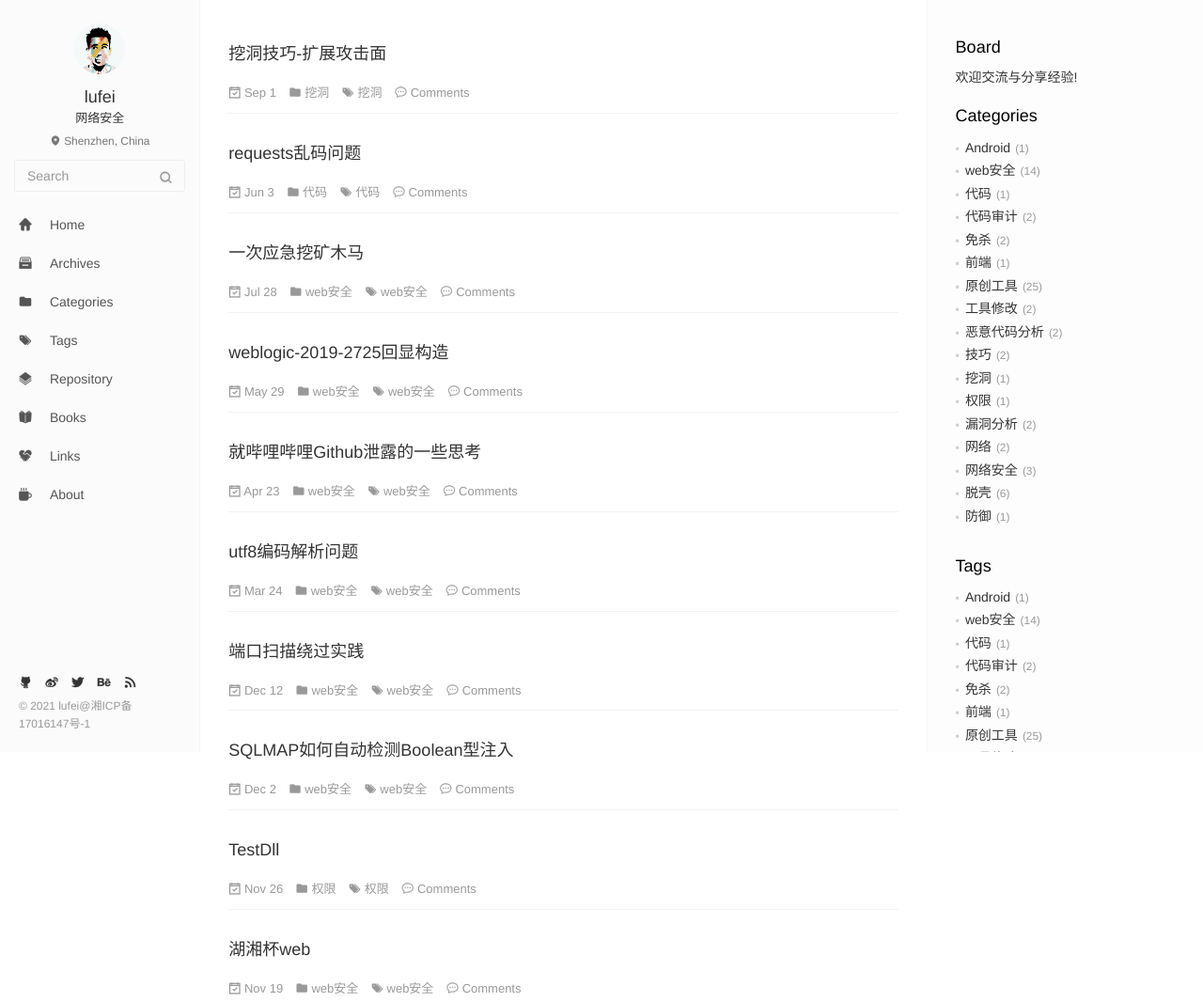
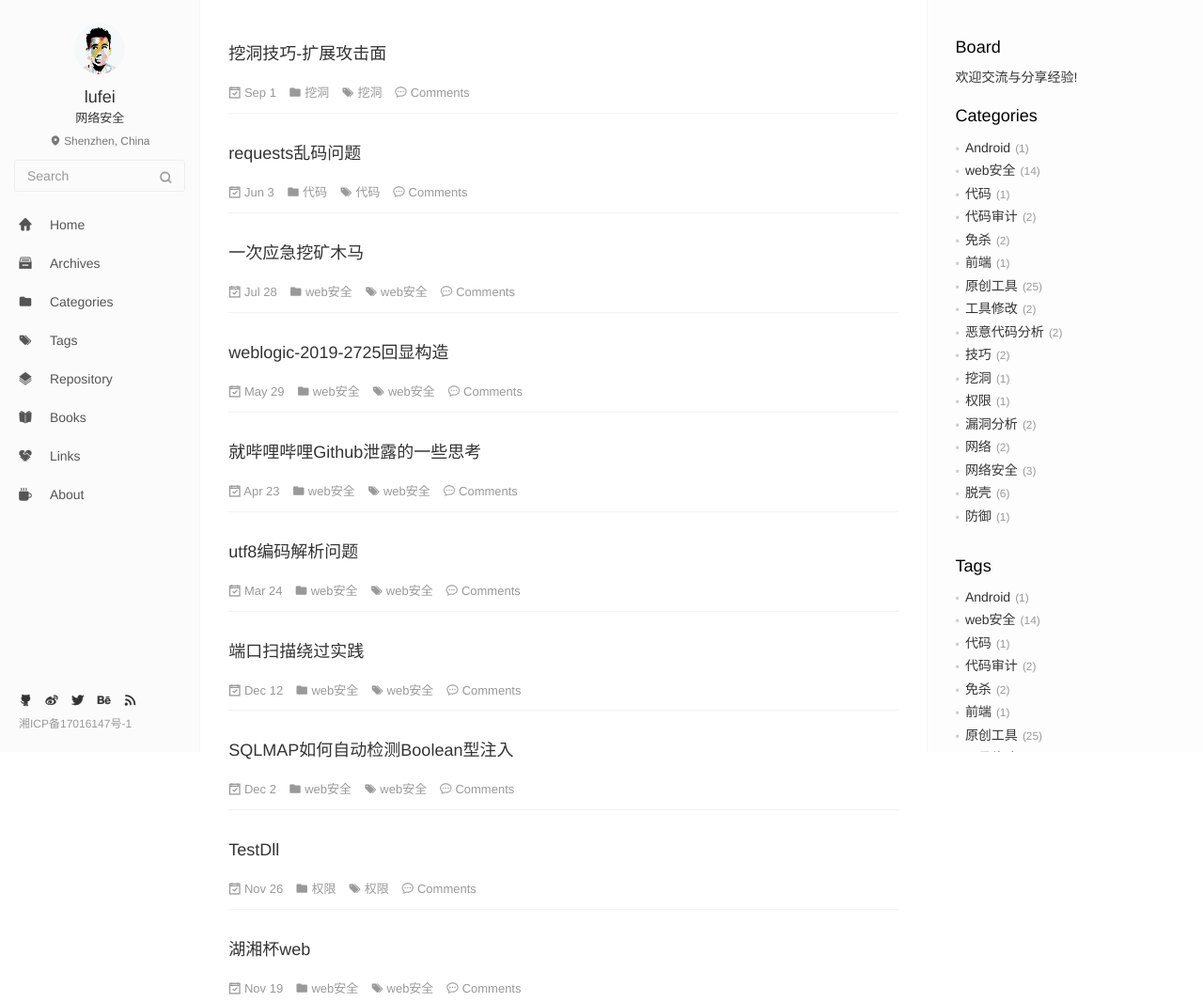
Before and after one commit to lufeirider/lufeirider.github.io, a plain HTML site: page index.html in a window 1280 px wide. Shown: the top 1066 px of the page at 94% size. Drawn offline with nearby package versions, Linux system fonts and the light colour scheme; no server answers.

Commit message:
Update index.html

```diff
--- a/index.html
+++ b/index.html
@@ -657,9 +657,7 @@
     </ul>
 
     <div class="copyright">
-
-        &copy; 2021 lufei@湘ICP备17016147号-1
-
+        <a href="https://beian.miit.gov.cn/" target="_blank">湘ICP备17016147号-1</a>
         <div class="publishby">
 
         </div>
```
